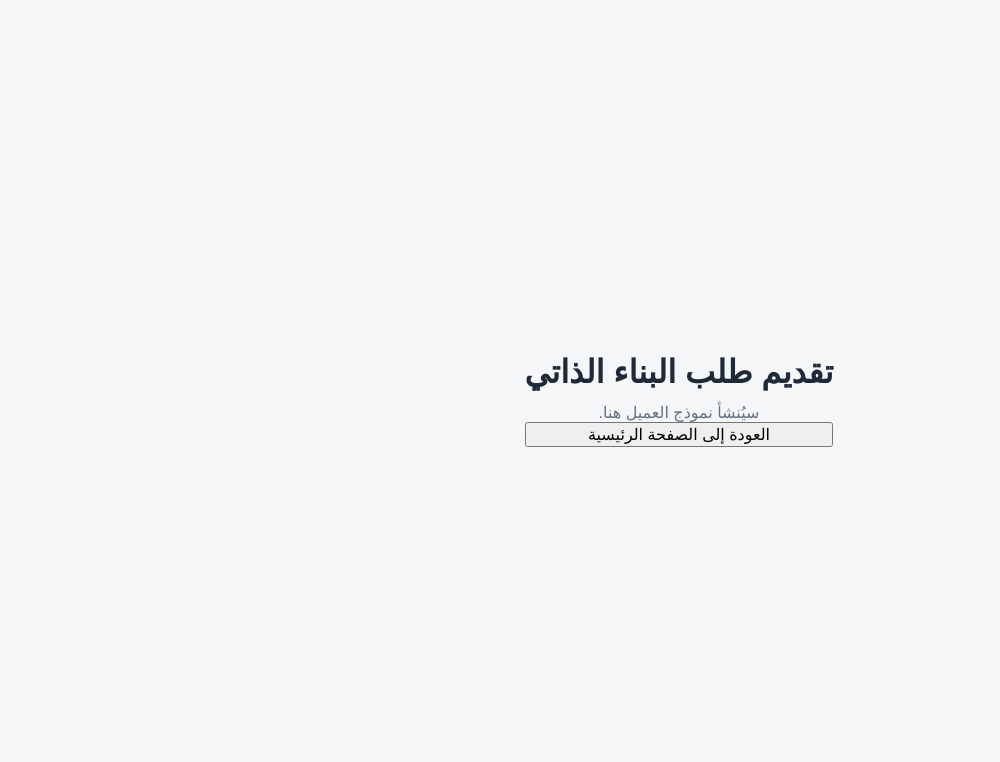
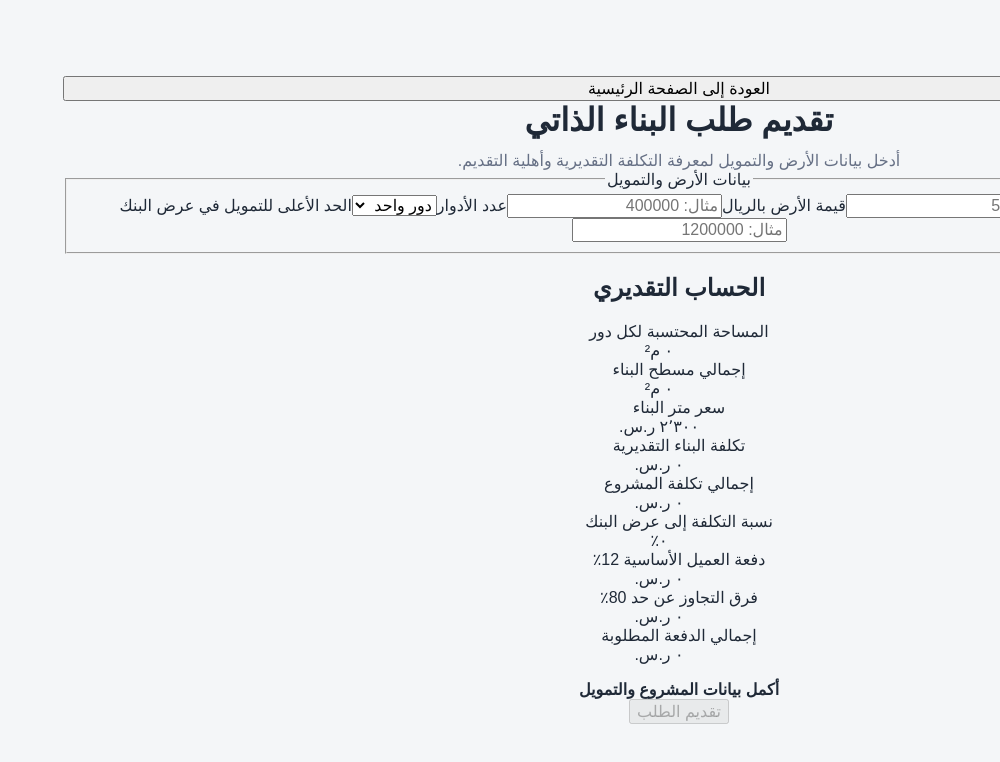
Before and after one commit to Khdtugd641409/mazini-app, a React (Vite) app: page / in a window 1280 px wide. Both pictures are taken after a click on the button "تقديم طلب عميل". Shown: the top 762 px of the page, without its empty margins (280-1280 px from the left). Built offline with nearby package versions, Linux system fonts and the light colour scheme.

Commit message:
Update CustomerApplicationPage.jsx

```diff
--- a/src/pages/CustomerApplicationPage.jsx
+++ b/src/pages/CustomerApplicationPage.jsx
@@ -1,12 +1,20 @@
+import CustomerApplicationForm from "../components/customer/CustomerApplicationForm.jsx";
+
 function CustomerApplicationPage({ onBack }) {
   return (
     <main>
-      <h1>تقديم طلب البناء الذاتي</h1>
-      <p>سيُنشأ نموذج العميل هنا.</p>
-
       <button type="button" onClick={onBack}>
         العودة إلى الصفحة الرئيسية
       </button>
+
+      <h1>تقديم طلب البناء الذاتي</h1>
+
+      <p>
+        أدخل بيانات الأرض والتمويل لمعرفة التكلفة التقديرية
+        وأهلية التقديم.
+      </p>
+
+      <CustomerApplicationForm />
     </main>
   );
 }
```
